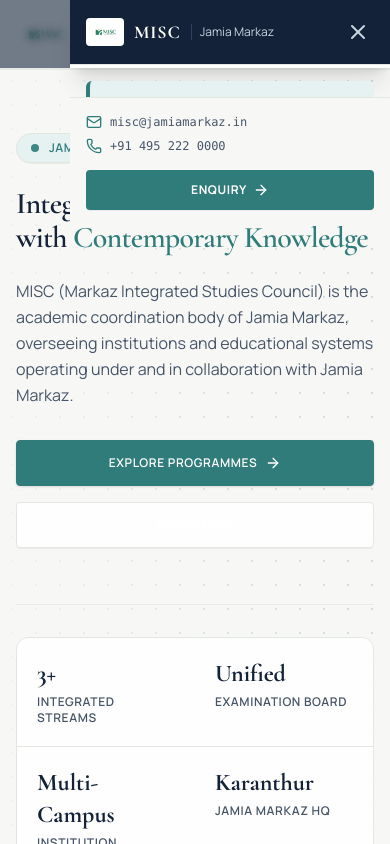
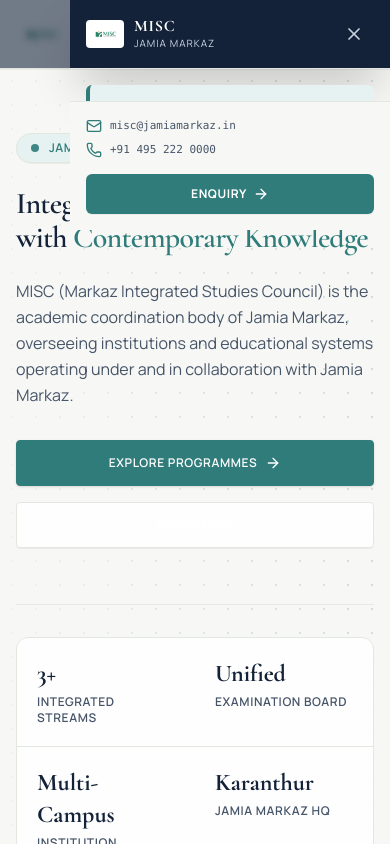
Before and after one commit to muhammedansar-pvn/MISC-, a React (Vite) app in the folder frontend/: page / in a window 390 px wide. Both pictures are taken after a click on the button "Open navigation menu". Shown: the top 844 px of the page. Built offline with nearby package versions, Linux system fonts and the light colour scheme; the HTML template or start-up script is replaced by a standard one.

Commit message:
Refine mobile menu button styling, touch target, accessibility, and body scroll lock

```diff
--- a/frontend/src/components/layout/Header.jsx
+++ b/frontend/src/components/layout/Header.jsx
@@ -1,6 +1,6 @@
 import React, { useState } from 'react';
 import { Link } from 'react-router-dom';
-import { Menu } from 'lucide-react';
+import { Menu, X } from 'lucide-react';
 import DesktopNav from '../navigation/DesktopNav';
 import MobileNav from '../navigation/MobileNav';
 import { miscInfo } from '../../data/miscInfo';
@@ -9,39 +9,54 @@ export const Header = () => {
   const [mobileMenuOpen, setMobileMenuOpen] = useState(false);
 
   return (
-    <header className="sticky top-0 z-40 bg-white/85 backdrop-blur-sm border-b border-[#E2E8E0]/80 shadow-2xs">
+    <header className="sticky top-0 z-40 bg-white/95 backdrop-blur-sm border-b border-[#E2E8E0] shadow-2xs">
       {/* Clean White Navbar */}
-      <div className="misc-container flex items-center justify-between py-3.5 sm:py-4">
+      <div className="misc-container flex items-center justify-between py-3 sm:py-3.5">
         {/* Brand / Logo */}
-        <Link to="/" className="flex items-center space-x-3 group" aria-label="MISC Homepage">
+        <Link
+          to="/"
+          className="flex items-center space-x-2.5 sm:space-x-3 group min-w-0 pr-2"
+          aria-label="MISC Homepage"
+        >
           <img
             src="/logo.png"
             alt="MISC - Markaz Integrated Studies Council Logo"
-            className="h-10 sm:h-11 lg:h-12 w-auto object-contain transition-all"
+            className="h-9 sm:h-10 lg:h-12 w-auto object-contain shrink-0 transition-transform group-hover:scale-[1.02]"
           />
-          <div className="flex flex-col">
-            <span className="font-serif font-bold text-lg xl:text-xl tracking-tight text-[#132238] leading-none">
+          <div className="flex flex-col min-w-0">
+            <span className="font-serif font-bold text-base sm:text-lg xl:text-xl tracking-tight text-[#132238] leading-none truncate">
               {miscInfo.name}
             </span>
-            <span className="text-[10px] font-semibold tracking-widest text-[#475569] uppercase mt-0.5">
+            <span className="text-[9px] sm:text-[10px] font-semibold tracking-wider sm:tracking-widest text-[#475569] uppercase mt-0.5 truncate">
               Markaz Integrated Studies Council
             </span>
           </div>
         </Link>
+
+        {/* Desktop Navigation */}
         <DesktopNav />
 
-        {/* Mobile Hamburger Toggle */}
+        {/* Mobile Hamburger / Close Toggle Button */}
         <button
           type="button"
-          onClick={() => setMobileMenuOpen(true)}
-          className="lg:hidden p-2 rounded-md text-[#132238] hover:text-[#2F7C7A] hover:bg-[#F7F8F5] focus:outline-none focus:ring-2 focus:ring-[#132238] cursor-pointer"
-          aria-label="Open navigation menu"
+          onClick={() => setMobileMenuOpen((prev) => !prev)}
+          className="lg:hidden w-[44px] h-[44px] flex items-center justify-center rounded-md bg-white border border-[#E2E8E0] text-[#132238] hover:bg-[#E6F2F1] hover:text-[#2F7C7A] active:bg-[#E6F2F1] transition-colors focus-visible:ring-2 focus-visible:ring-[#2F7C7A] focus-visible:outline-none cursor-pointer shrink-0"
+          aria-label={mobileMenuOpen ? "Close navigation menu" : "Open navigation menu"}
+          aria-expanded={mobileMenuOpen}
+          aria-controls="mobile-navigation-menu"
         >
-          <Menu className="w-6 h-6" />
+          {mobileMenuOpen ? (
+            <X className="w-[22px] h-[22px] stroke-[2.2]" />
+          ) : (
+            <Menu className="w-[22px] h-[22px] stroke-[2.2]" />
+          )}
         </button>
       </div>
+
+      {/* Mobile Navigation Drawer */}
       <MobileNav isOpen={mobileMenuOpen} onClose={() => setMobileMenuOpen(false)} />
     </header>
   );
 };
+
 export default Header;
--- a/frontend/src/components/navigation/MobileNav.jsx
+++ b/frontend/src/components/navigation/MobileNav.jsx
@@ -1,42 +1,64 @@
-import React from 'react';
+import React, { useEffect } from 'react';
 import { NavLink } from 'react-router-dom';
 import { X, Mail, Phone, ArrowRight } from 'lucide-react';
 import { navLinks, applyCta } from '../../data/navigationData';
 import { miscInfo } from '../../data/miscInfo';
 
 export const MobileNav = ({ isOpen, onClose }) => {
+  // Prevent body scroll when mobile menu is open
+  useEffect(() => {
+    if (isOpen) {
+      document.body.style.overflow = 'hidden';
+    } else {
+      document.body.style.overflow = '';
+    }
+    return () => {
+      document.body.style.overflow = '';
+    };
+  }, [isOpen]);
+
   if (!isOpen) return null;
+
   return (
-    <div className="fixed inset-0 z-50 lg:hidden">
+    <div id="mobile-navigation-menu" className="fixed inset-0 z-50 lg:hidden flex justify-end">
       {/* Backdrop */}
       <div
         className="fixed inset-0 bg-[#132238]/60 backdrop-blur-xs transition-opacity"
         onClick={onClose}
+        aria-hidden="true"
       />
 
-      {/* Drawer */}
-      <div className="fixed inset-y-0 right-0 w-full max-w-xs bg-white shadow-xl flex flex-col z-50 transform transition-transform duration-300 ease-in-out">
+      {/* Drawer Panel */}
+      <div
+        className="relative w-full max-w-[320px] sm:max-w-xs bg-white shadow-2xl flex flex-col h-full z-50 transform transition-transform duration-300 ease-in-out"
+        role="dialog"
+        aria-modal="true"
+        aria-label="Navigation Menu"
+      >
         {/* Drawer Header */}
-        <div className="flex items-center justify-between p-4 border-b border-[#E2E8E0] bg-[#132238] text-white">
-          <div className="flex items-center space-x-2.5">
+        <div className="flex items-center justify-between px-4 py-3.5 border-b border-[#E2E8E0] bg-[#132238] text-white shrink-0">
+          <div className="flex items-center space-x-2.5 min-w-0 pr-2">
             <img
               src="/logo.png"
               alt="MISC Logo"
-              className="h-7 w-auto object-contain bg-white p-0.5 rounded"
+              className="h-7 w-auto object-contain bg-white p-0.5 rounded shrink-0"
             />
-            <span className="font-serif text-lg font-bold tracking-wider text-white">
-              {miscInfo.name}
-            </span>
-            <span className="text-xs text-slate-300 border-l border-slate-700 pl-2">
-              Jamia Markaz
-            </span>
+            <div className="flex flex-col min-w-0">
+              <span className="font-serif text-base font-bold tracking-wider text-white leading-none truncate">
+                {miscInfo.name}
+              </span>
+              <span className="text-[10px] text-slate-300 uppercase tracking-widest mt-0.5 truncate">
+                Jamia Markaz
+              </span>
+            </div>
           </div>
           <button
+            type="button"
             onClick={onClose}
-            className="p-1 rounded hover:bg-white/10 text-slate-300 hover:text-white transition-colors cursor-pointer"
-            aria-label="Close menu"
+            className="w-10 h-10 flex items-center justify-center rounded-md hover:bg-white/10 text-slate-300 hover:text-white transition-colors cursor-pointer focus-visible:ring-2 focus-visible:ring-white focus-visible:outline-none shrink-0"
+            aria-label="Close navigation menu"
           >
-            <X className="w-6 h-6" />
+            <X className="w-5 h-5" />
           </button>
         </div>
 
@@ -61,22 +83,22 @@ export const MobileNav = ({ isOpen, onClose }) => {
         </div>
 
         {/* Footer Info & CTA */}
-        <div className="p-4 border-t border-[#E2E8E0] bg-[#F7F8F5] space-y-4">
+        <div className="p-4 border-t border-[#E2E8E0] bg-[#F7F8F5] space-y-4 shrink-0">
           <div className="space-y-2 text-xs text-[#475569]">
             <div className="flex items-center space-x-2">
-              <Mail className="w-4 h-4 text-[#2F7C7A]" />
-              <span className="font-mono">{miscInfo.email}</span>
+              <Mail className="w-4 h-4 text-[#2F7C7A] shrink-0" />
+              <span className="font-mono text-[11px] truncate">{miscInfo.email}</span>
             </div>
             <div className="flex items-center space-x-2">
-              <Phone className="w-4 h-4 text-[#2F7C7A]" />
-              <span className="font-mono">{miscInfo.phone}</span>
+              <Phone className="w-4 h-4 text-[#2F7C7A] shrink-0" />
+              <span className="font-mono text-[11px]">{miscInfo.phone}</span>
             </div>
           </div>
 
           <NavLink
             to={applyCta.path}
             onClick={onClose}
-            className="flex items-center justify-center space-x-1.5 w-full text-center bg-[#2F7C7A] text-white hover:bg-[#256664] text-xs font-bold tracking-wider uppercase px-4 py-3 rounded transition-colors shadow-2xs"
+            className="flex items-center justify-center space-x-1.5 w-full text-center bg-[#2F7C7A] text-white hover:bg-[#256664] text-xs font-bold tracking-wider uppercase px-4 py-3 rounded-md transition-colors shadow-2xs"
           >
             <span>Enquiry</span>
             <ArrowRight className="w-4 h-4" />
@@ -86,4 +108,5 @@ export const MobileNav = ({ isOpen, onClose }) => {
     </div>
   );
 };
+
 export default MobileNav;
```
